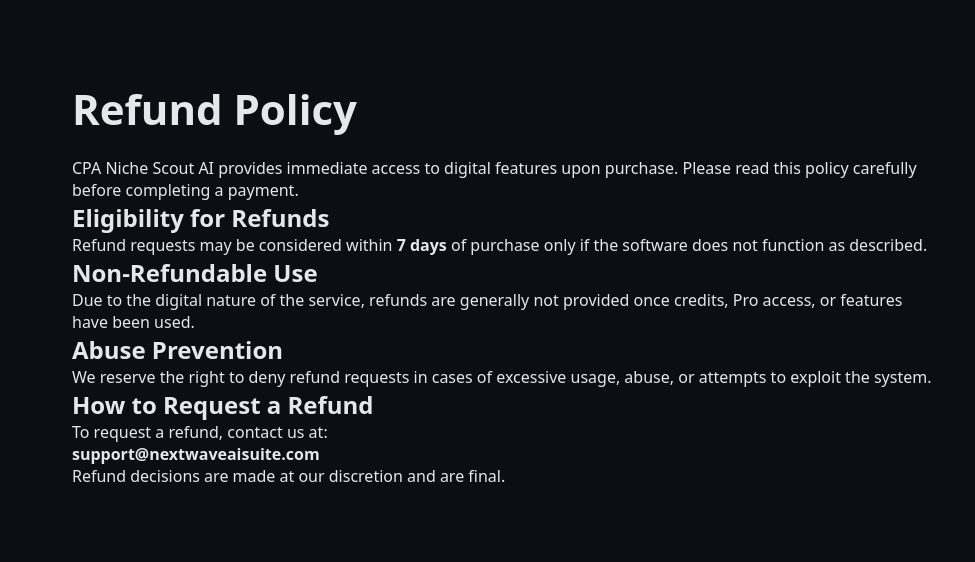
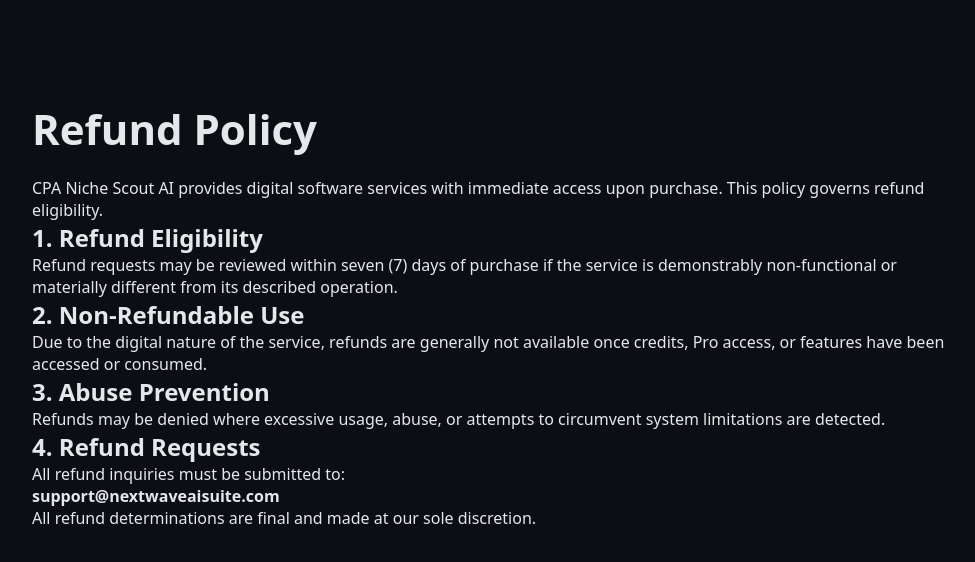
Before and after one commit to nextwaveaisuite/cpa-niche-scout-ai, a Next.js app: page /refunds in a window 1280 px wide. Shown: the top 562 px of the page, without its empty margins (138-1113 px from the left). Built offline with nearby package versions, Linux system fonts and the light colour scheme.

Commit message:
page.tsx

```diff
--- a/app/refunds/page.tsx
+++ b/app/refunds/page.tsx
@@ -1,40 +1,42 @@
 export default function RefundsPage() {
   return (
-    <main style={{ maxWidth: "900px", margin: "60px auto", padding: "20px" }}>
+    <main style={{ maxWidth: "1000px", margin: "70px auto", padding: "30px" }}>
       <h1>Refund Policy</h1>
 
       <p>
-        CPA Niche Scout AI provides immediate access to digital features upon
-        purchase. Please read this policy carefully before completing a payment.
+        CPA Niche Scout AI provides digital software services with immediate
+        access upon purchase. This policy governs refund eligibility.
       </p>
 
-      <h2>Eligibility for Refunds</h2>
+      <h2>1. Refund Eligibility</h2>
       <p>
-        Refund requests may be considered within <strong>7 days</strong> of
-        purchase only if the software does not function as described.
+        Refund requests may be reviewed within seven (7) days of purchase if the
+        service is demonstrably non-functional or materially different from its
+        described operation.
       </p>
 
-      <h2>Non-Refundable Use</h2>
+      <h2>2. Non-Refundable Use</h2>
       <p>
         Due to the digital nature of the service, refunds are generally not
-        provided once credits, Pro access, or features have been used.
+        available once credits, Pro access, or features have been accessed or
+        consumed.
       </p>
 
-      <h2>Abuse Prevention</h2>
+      <h2>3. Abuse Prevention</h2>
       <p>
-        We reserve the right to deny refund requests in cases of excessive usage,
-        abuse, or attempts to exploit the system.
+        Refunds may be denied where excessive usage, abuse, or attempts to
+        circumvent system limitations are detected.
       </p>
 
-      <h2>How to Request a Refund</h2>
+      <h2>4. Refund Requests</h2>
       <p>
-        To request a refund, contact us at:
+        All refund inquiries must be submitted to:
         <br />
         <strong>support@nextwaveaisuite.com</strong>
       </p>
 
       <p>
-        Refund decisions are made at our discretion and are final.
+        All refund determinations are final and made at our sole discretion.
       </p>
     </main>
   );
```
